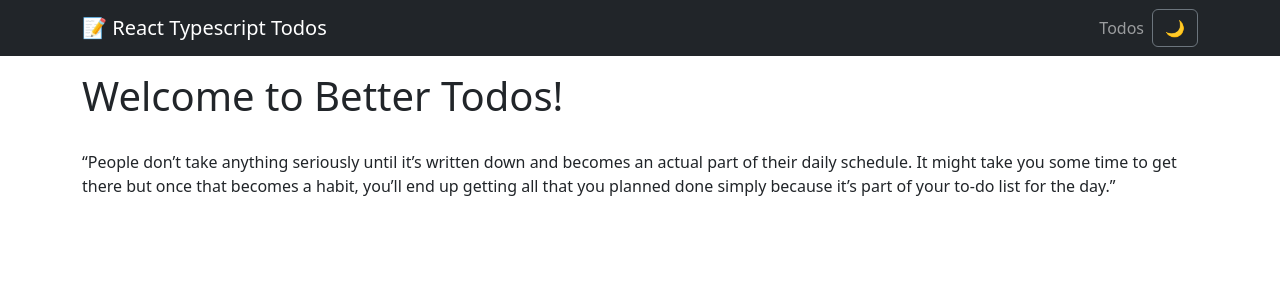
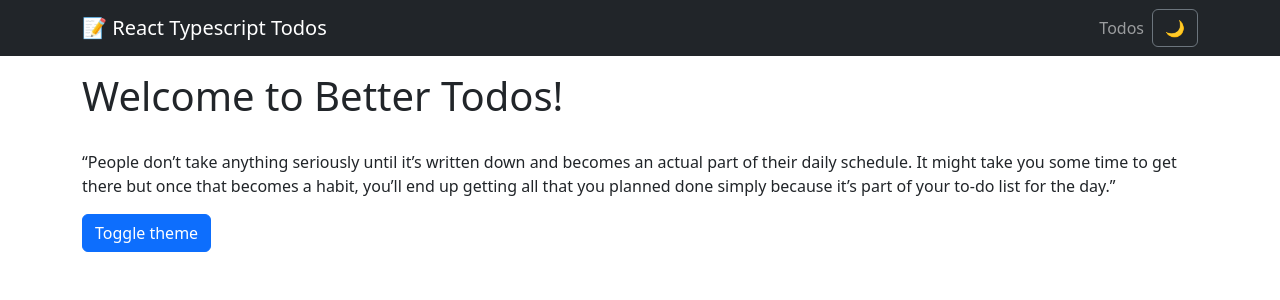
Before and after one commit to farah-najib/reacts-todo, a React (Vite) app: page / in a window 1280 px wide. Shown: the top 300 px of the page. Built offline with nearby package versions, Linux system fonts and the light colour scheme; no server answers.

Commit message:
modify HomePage.tsx

```diff
--- a/src/pages/HomePage.tsx
+++ b/src/pages/HomePage.tsx
@@ -1,5 +1,8 @@
+import Button from 'react-bootstrap/Button'
+import useTheme from '../hooks/useTheme'
 const HomePage = () => {
-	return (
+     const { isDarkMode, toggleTheme } = useTheme();
+    return (
         <>
             <h1>Welcome to Better Todos!</h1>
 
@@ -10,6 +13,9 @@ const HomePage = () => {
                 you’ll end up getting all that you planned done simply because
                 it’s part of your to-do list for the day.”
             </p>
+            <Button onClick={toggleTheme} variant="primary">
+                Toggle theme
+            </Button>
         </>
     )
 }
```
